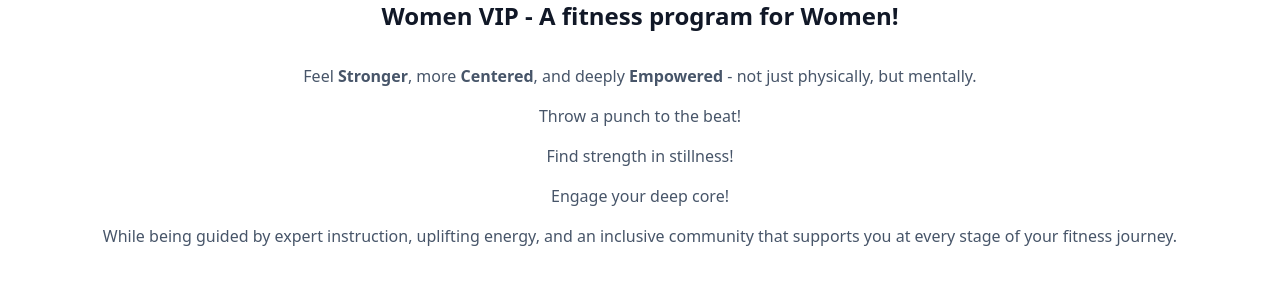
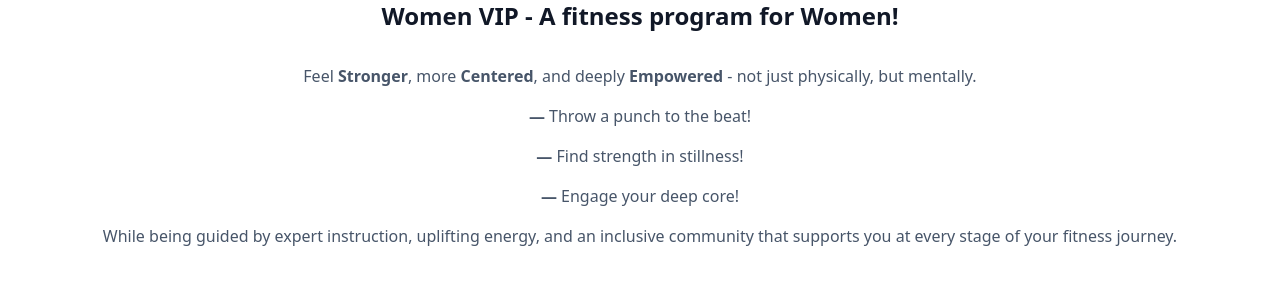
Before and after one commit to TGA-Academy/TGA-Academy.github.io, a Jekyll site: the page built from pages/index.html, in a window 1280 px wide and 900 px high, scrolled down 875 px. Shown: the part 155-455 px from the top of the window. Built offline with Jekyll 4.4.1, drawn with Linux system fonts in a browser that asks for light colours.

```diff
--- a/pages/index.html
+++ b/pages/index.html
@@ -79,15 +79,15 @@ permalink: /
   </p>
 
   <p>
-   Throw a punch to the beat!
+   <strong>—</strong> Throw a punch to the beat!
   </p>
 
   <p>
-    Find strength in stillness!
+    <strong>—</strong> Find strength in stillness!
   </p>
 
   <p>
-   Engage your deep core!
+   <strong>—</strong> Engage your deep core!
   </p>
 
   <p>
```
